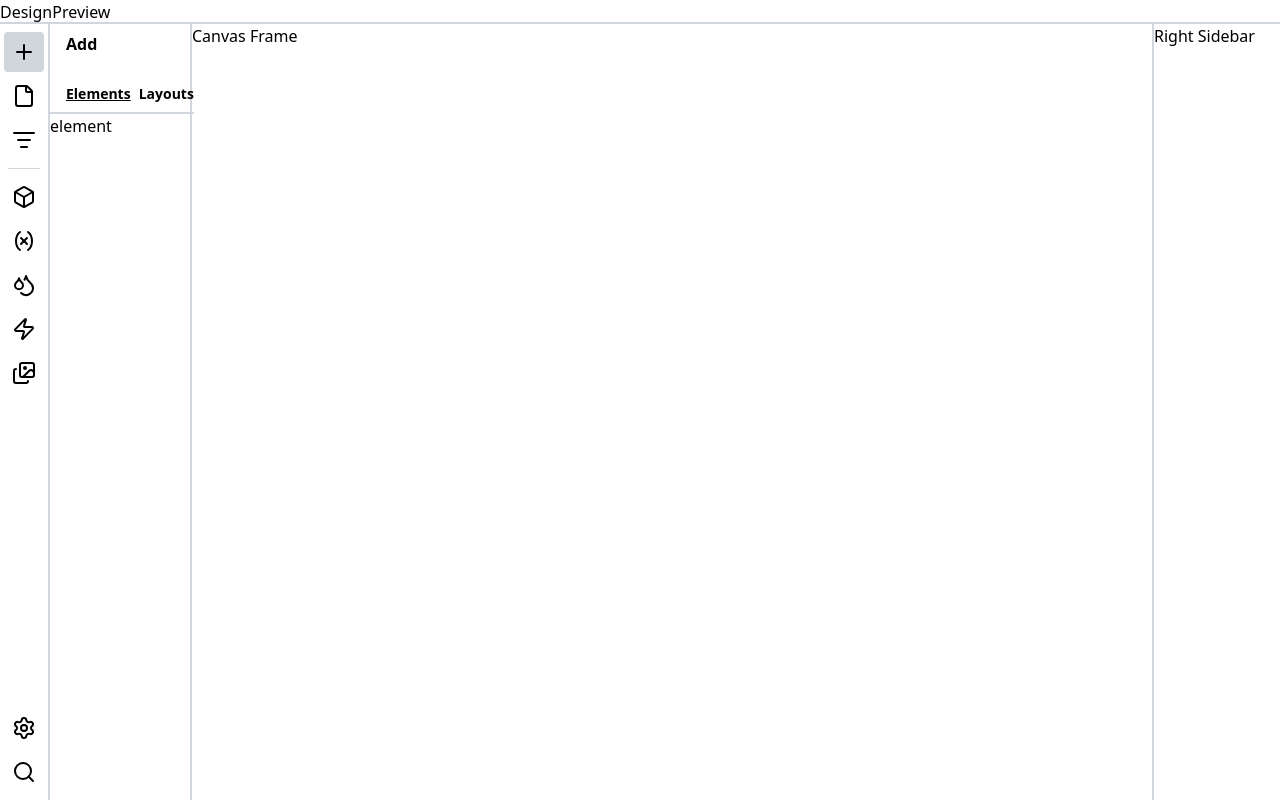
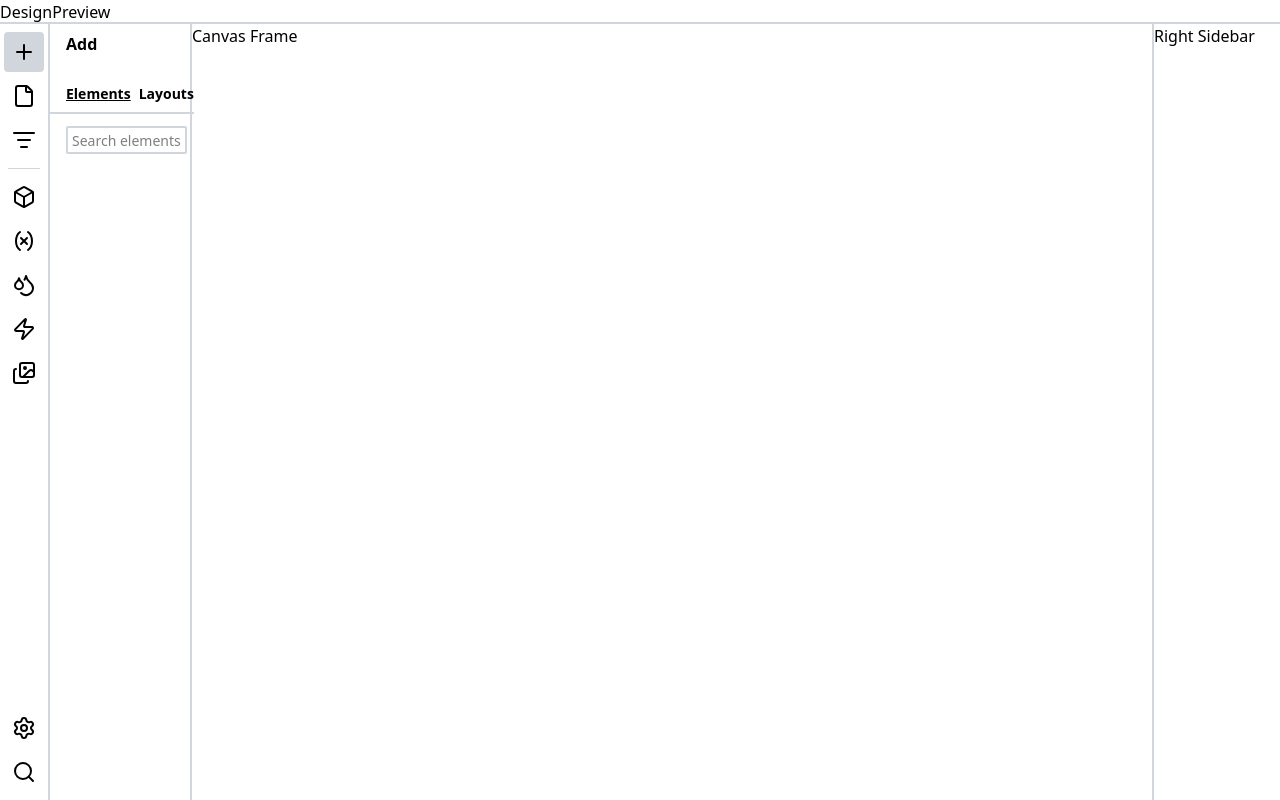
Before and after one commit to eyob77/tool2, a React (Vite) app: page /design in a window 1280 px wide. Both pictures are taken after a click on the element 24 px from the left and 52 px from the top of the page. Built offline with nearby package versions, Linux system fonts and the light colour scheme.

Commit message:
feat: implement ElementContainer for adding elements in the sidebar

```diff
--- a/src/components/leftSidebarContainer/AddElementConatiner.jsx
+++ b/src/components/leftSidebarContainer/AddElementConatiner.jsx
@@ -13,7 +13,7 @@ const AddElementContainer = ()=>{
       </div>
       <div className="w-full border-t-2 border-gray-300 mt-2">
         {activeTab === 'Elements' ?
-        <div>element</div> :
+        <ElementContainer/>:
         <div>Layouts</div>}
       </div>
     </div>
@@ -21,3 +21,12 @@ const AddElementContainer = ()=>{
 }
 
 export default AddElementContainer;
+
+
+const ElementContainer = ()=>{
+  return (
+    <div className="w-full h-full flex pt-3 pl-4">
+      <input type="text" placeholder="Search elements" className="w-[95%] placeholder:text-sm rounded-xs placeholder:p-1 border-2 border-gray-300"/>
+    </div>
+  )
+}
```
